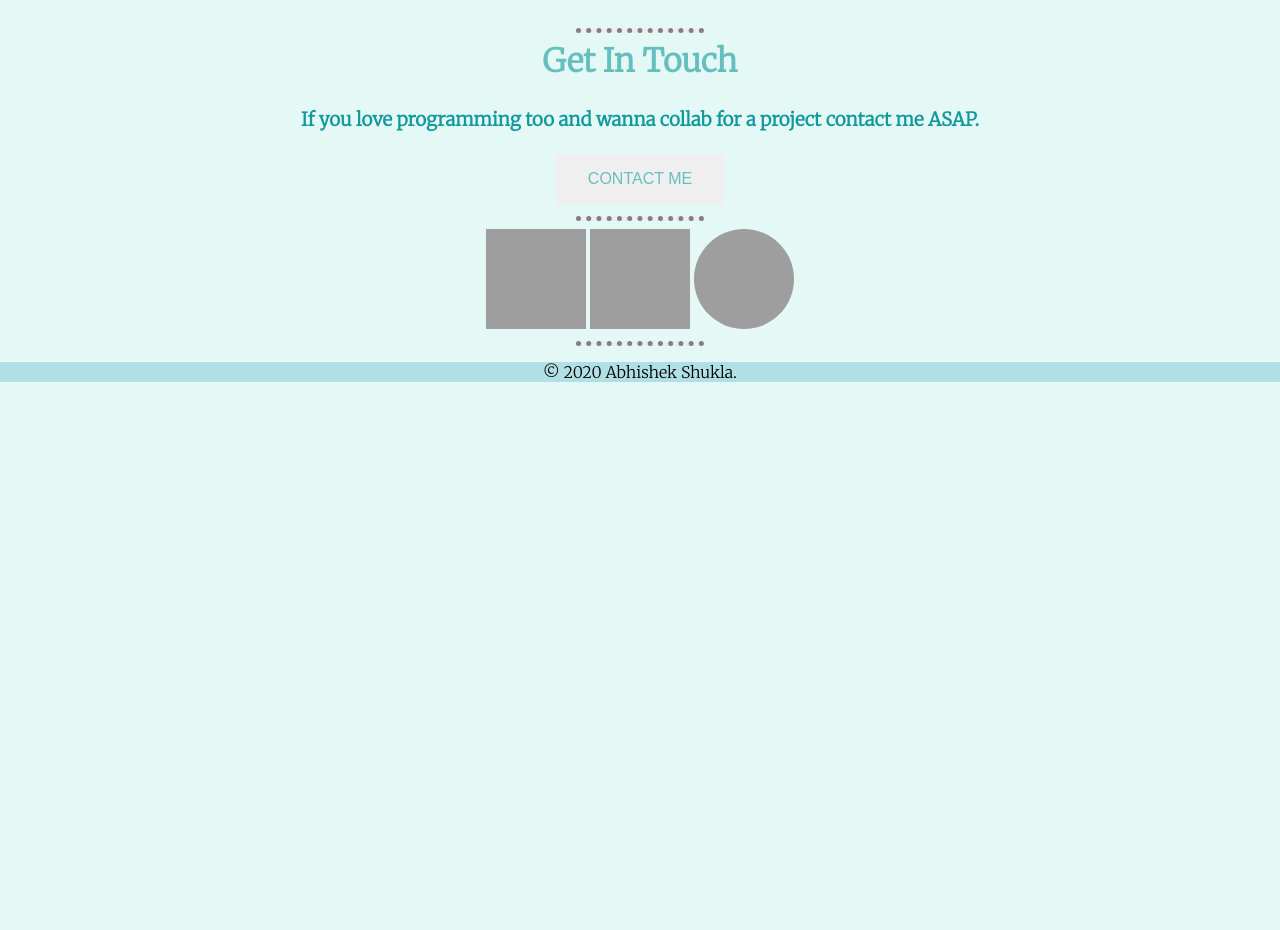
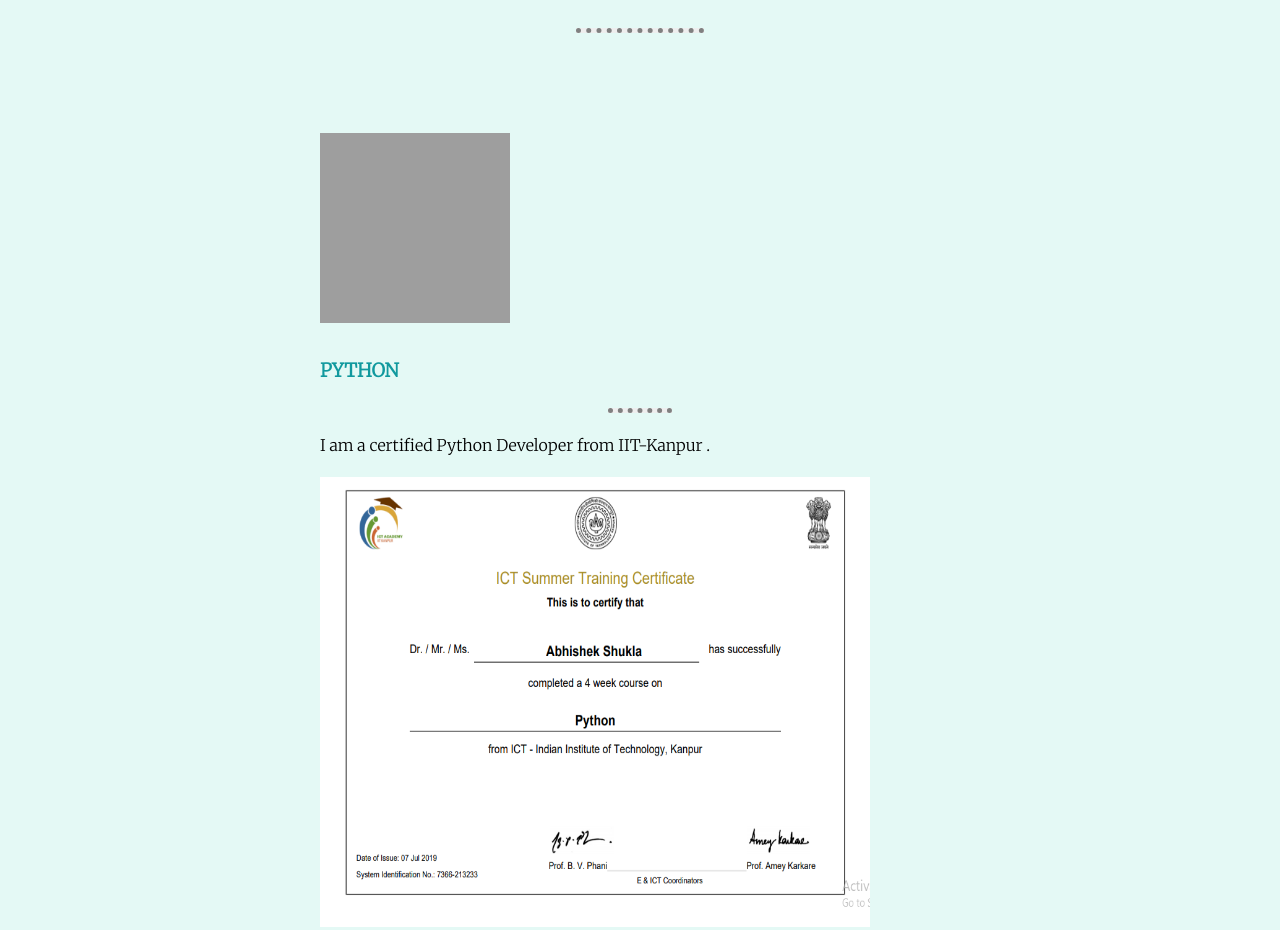
Before and after one commit to abhihek-enim/cv3, a plain HTML site: page index.html in a window 1280 px wide. Shown: the part 2680-3610 px from the top of the page. Before the commit the page ends 3078 px from the top, so only its background shows below. Drawn offline with Linux system fonts and the light colour scheme; grey boxes are pictures that could not be loaded.

Commit message:
new div added

```diff
--- a/index.html
+++ b/index.html
@@ -49,6 +49,14 @@
         <hr>
         <p>Music connects your soul to God. I have been playing guitar for a while now. I started playing it in my Freshman year of college. The history of music is mortal, but the idiocy of the guitar is eternal.</p>
       </div>
+      <hr>
+      <div class="skill-row">
+      <img class="" src="https://media.giphy.com/media/KAq5w47R9rmTuvWOWa/giphy.gif" width="190px" height="190px" alt="">
+      <h3> <b>PYTHON</b> </h3>
+      <hr>
+      <p>I am a certified Python Developer from IIT-Kanpur .</p>
+      <img class="python" width="550px" height="450px" src="python.png" alt="">
+    </div>
     </div>
     <hr>
     <div class="contact-me">
```
